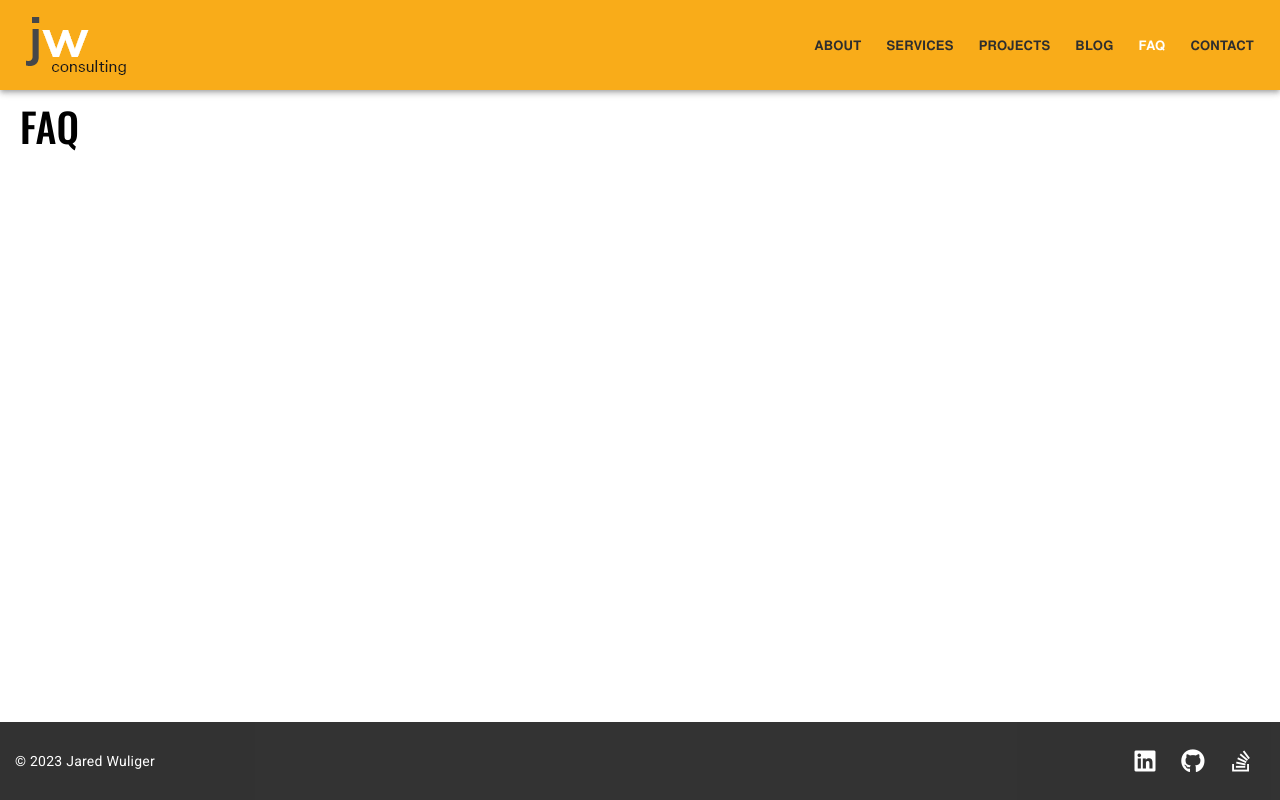
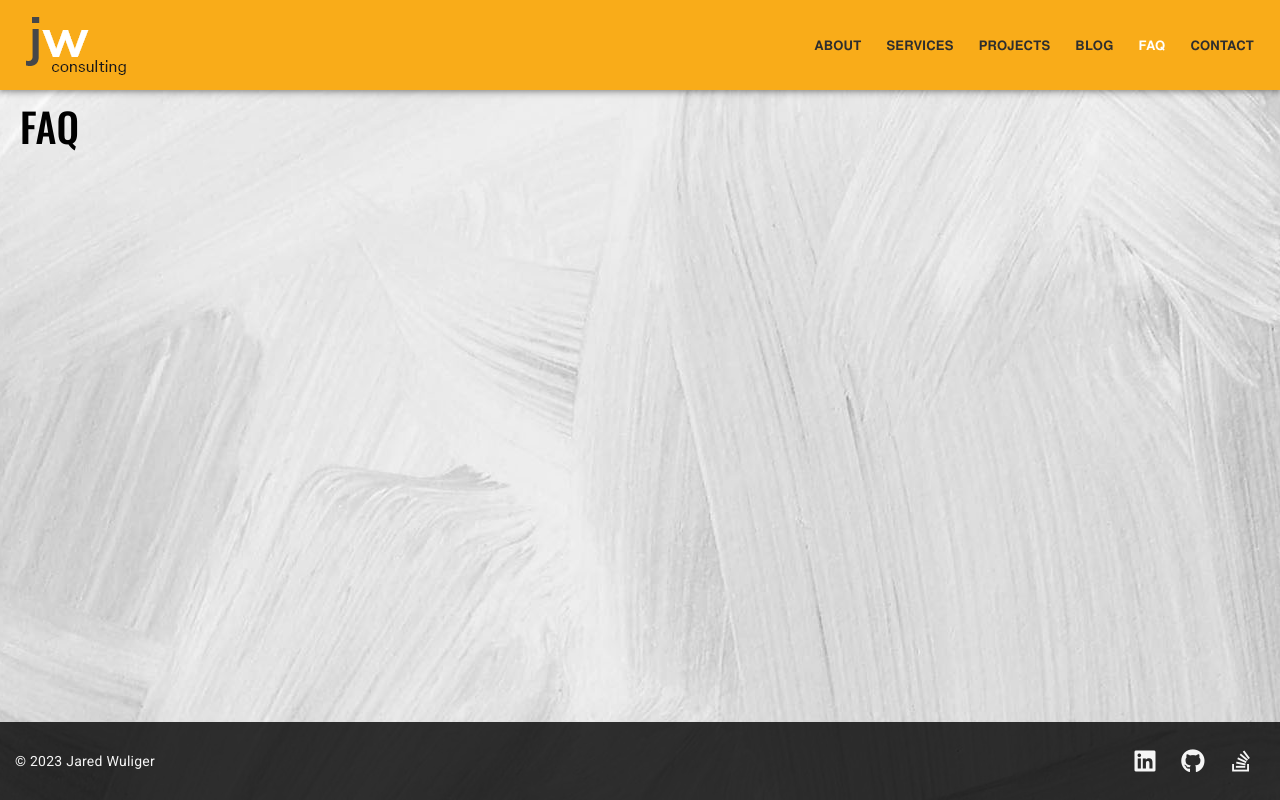
Before and after one commit to jwuliger/jaredwuliger.com, an Angular app: page /faq in a window 1280 px wide. Built offline with nearby package versions, Linux system fonts and the light colour scheme; a web font is replaced by a local one.

Commit message:
add bg back

```diff
--- a/src/styles.scss
+++ b/src/styles.scss
@@ -22,10 +22,9 @@ body {
     margin: 0;
     padding: 0;
     font-family: Roboto, 'Helvetica Neue', sans-serif;
-    // background-image: url('./assets/bg.jpg');
-    // background-repeat: no-repeat;
-    // background-size: cover;
-    // background-position: center;
+    background-image: url('./assets/bg.jpg');
+    background-repeat: no-repeat;
+    background-position: center center;
 }
 
 h1.app-page-header {
```
Also changed, not shown: src/assets/bg.jpg.
